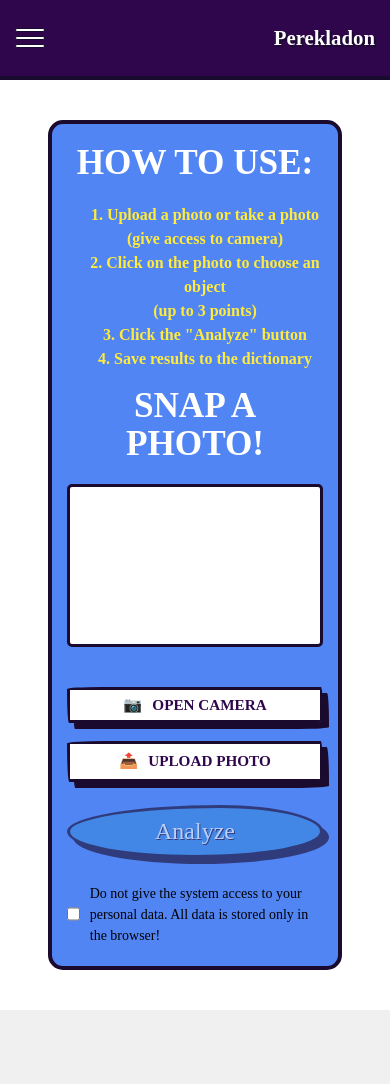
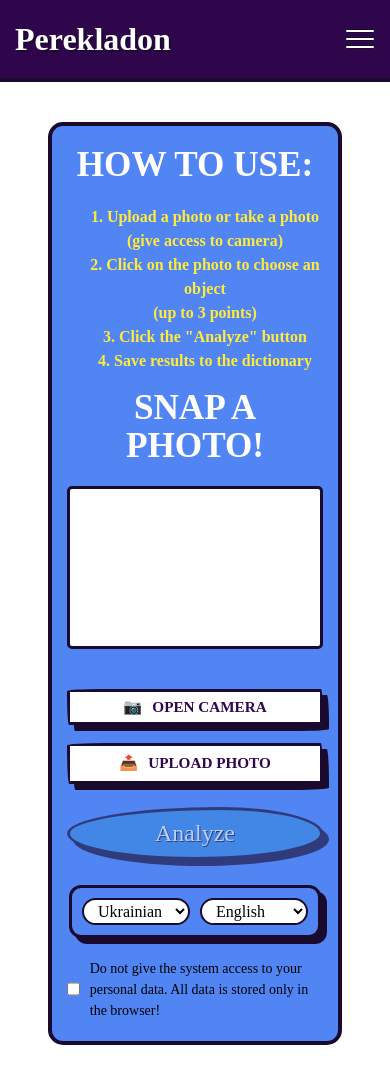
Before and after one commit to illiayatsentyuk/teens_in_ai, a React (Vite) app in the folder apps/frontend/: page / in a window 390 px wide. Before the commit the page ends 1010 px from the top, so only its background shows below. Built offline with nearby package versions, Linux system fonts and the light colour scheme; a web font is replaced by a local one.

Commit message:
feat: introduce Home and Dictionary pages with new doodle-themed styling.

```diff
--- a/apps/frontend/src/pages/Dictionary.jsx
+++ b/apps/frontend/src/pages/Dictionary.jsx
@@ -149,31 +149,33 @@ function Dictionary() {
     return (
         <div className="dictionary-container">
             <header className="dictionary-header">
-                <div className="burger-menu-icon" onClick={() => setIsMenuOpen(!isMenuOpen)}>
-                    <div className={`bar ${isMenuOpen ? 'open' : ''}`}></div>
-                    <div className={`bar ${isMenuOpen ? 'open' : ''}`}></div>
-                    <div className={`bar ${isMenuOpen ? 'open' : ''}`}></div>
-                </div>
-
                 <Link to="/" className="logo-link">
                     <h1 className="logo">Perekladon</h1>
                 </Link>
+
+
+
 
                 <div className={`mobile-nav-overlay ${isMenuOpen ? 'open' : ''}`}>
                     <Link to="/" onClick={() => setIsMenuOpen(false)} className="nav-link">Home</Link>
                     <Link to="/dictionary" onClick={() => setIsMenuOpen(false)} className="nav-link">Dictionary</Link>
                 </div>
 
-                <div className="desktop-only">
-                    <Link to="/" className="doodle-button">
-                        ← Back
-                    </Link>
+                <h1>Your Dictionary</h1>
+                <div className="burger-menu-icon" onClick={() => setIsMenuOpen(!isMenuOpen)}>
+                    <div className={`bar ${isMenuOpen ? 'open' : ''}`}></div>
+                    <div className={`bar ${isMenuOpen ? 'open' : ''}`}></div>
+                    <div className={`bar ${isMenuOpen ? 'open' : ''}`}></div>
                 </div>
-                <h1>Your Dictionary</h1>
                 {items.length > 0 ? (
-                    <button onClick={downloadPDF} className="doodle-button download-btn">
-                        📦 PDF
-                    </button>
+                    <div className="desktop-only">
+                        <Link to="/" className="doodle-button">
+                            ← Back
+                        </Link>
+                        <button onClick={downloadPDF} className="doodle-button download-btn">
+                            📦 PDF
+                        </button>
+                    </div>
                 ) : <div style={{ width: '40px' }}></div>}
             </header>
 
--- a/apps/frontend/src/pages/Home.jsx
+++ b/apps/frontend/src/pages/Home.jsx
@@ -209,26 +209,27 @@ function Home() {
     return (
         <div className="home-container">
             <header className="header-top">
+                <Link to="/" className="logo-link">
+                    <h1 className="logo">Perekladon</h1>
+                </Link>
                 <div className="burger-menu-icon" onClick={() => setIsMenuOpen(!isMenuOpen)}>
                     <div className={`bar ${isMenuOpen ? 'open' : ''}`}></div>
                     <div className={`bar ${isMenuOpen ? 'open' : ''}`}></div>
                     <div className={`bar ${isMenuOpen ? 'open' : ''}`}></div>
                 </div>
 
-                <Link to="/" className="logo-link">
-                    <h1 className="logo">Perekladon</h1>
-                </Link>
+
 
                 <div className={`mobile-nav-overlay ${isMenuOpen ? 'open' : ''}`}>
                     <Link to="/" onClick={() => setIsMenuOpen(false)} className="nav-link">Home</Link>
                     <Link to="/dictionary" onClick={() => setIsMenuOpen(false)} className="nav-link">Dictionary</Link>
                 </div>
 
-                <div className="header-left desktop-only">
+                {/* <div className="header-left desktop-only">
                     <div className="doodle-button">
                         <span role="img" aria-label="globe">🌐</span> CHOOSE LANGUAGE
                     </div>
-                    <div className="lang-selector-box">
+                     <div className="lang-selector-box">
                         <div className="lang-dropdowns">
                             <div>
                                 <span>From: </span>
@@ -246,7 +247,8 @@ function Home() {
                             </div>
                         </div>
                     </div>
-                </div>
+                </div> */}
+
                 <div className="header-right desktop-only">
                     <Link to="/dictionary" className="doodle-button">
                         <span role="img" aria-label="book">📖</span> OPEN DICTIONARY
@@ -257,7 +259,7 @@ function Home() {
             <main className="main-content">
                 <div className="camera-box">
                     <h2 className="camera-box-title">How to use:</h2>
-                    <ul style={{ color: '#ffeb3b', fontWeight: 'bold', margin: '0 0 1rem', paddingLeft: '1.25rem', lineHeight: 1.5, textAlign: 'center', listStyle:"none" }}>
+                    <ul style={{ color: '#ffeb3b', fontWeight: 'bold', margin: '0 0 1rem', paddingLeft: '1.25rem', lineHeight: 1.5, textAlign: 'center', listStyle: "none" }}>
                         <li>1. Upload a photo or take a photo <br />(give access to camera)</li>
                         <li>2. Click on the photo to choose an object <br />(up to 3 points)</li>
                         <li>3. Click the &quot;Analyze&quot; button</li>
@@ -373,6 +375,22 @@ function Home() {
                             </label>
                         </div>
                     </div>
+                    <div className="lang-selector-box">
+                        <div className="lang-dropdowns">
+                            <div>
+                                <select className="doodle-select" value={langFrom} onChange={e => setLangFrom(e.target.value)}>
+                                    <option value="Ukrainian">Ukrainian</option>
+                                    <option value="English">English</option>
+                                </select>
+                            </div>
+                            <div>
+                                <select className="doodle-select" value={langTo} onChange={e => setLangTo(e.target.value)}>
+                                    <option value="English">English</option>
+                                    <option value="Ukrainian">Ukrainian</option>
+                                </select>
+                            </div>
+                        </div>
+                    </div>
                     <div className="camera-box-warning">
                         <input
                             type="checkbox"
--- a/apps/frontend/src/styles/Dictionary.css
+++ b/apps/frontend/src/styles/Dictionary.css
@@ -248,7 +248,7 @@ body {
     }
 
     .logo {
-        font-size: 1.3rem;
+        font-size: 2rem;
     }
 
     .dictionary-header h1 {
--- a/apps/frontend/src/styles/Home.css
+++ b/apps/frontend/src/styles/Home.css
@@ -187,7 +187,7 @@ body {
     justify-content: center;
     gap: 15px;
     width: 100%;
-    margin-top: 20px;
+    margin: 20px 0;
     flex-wrap: wrap;
 }
 
@@ -328,7 +328,7 @@ body {
 
 @media (max-width: 480px) {
     .logo {
-        font-size: 1.5rem;
+        font-size: 2rem;
     }
 
     .header-top {
```
